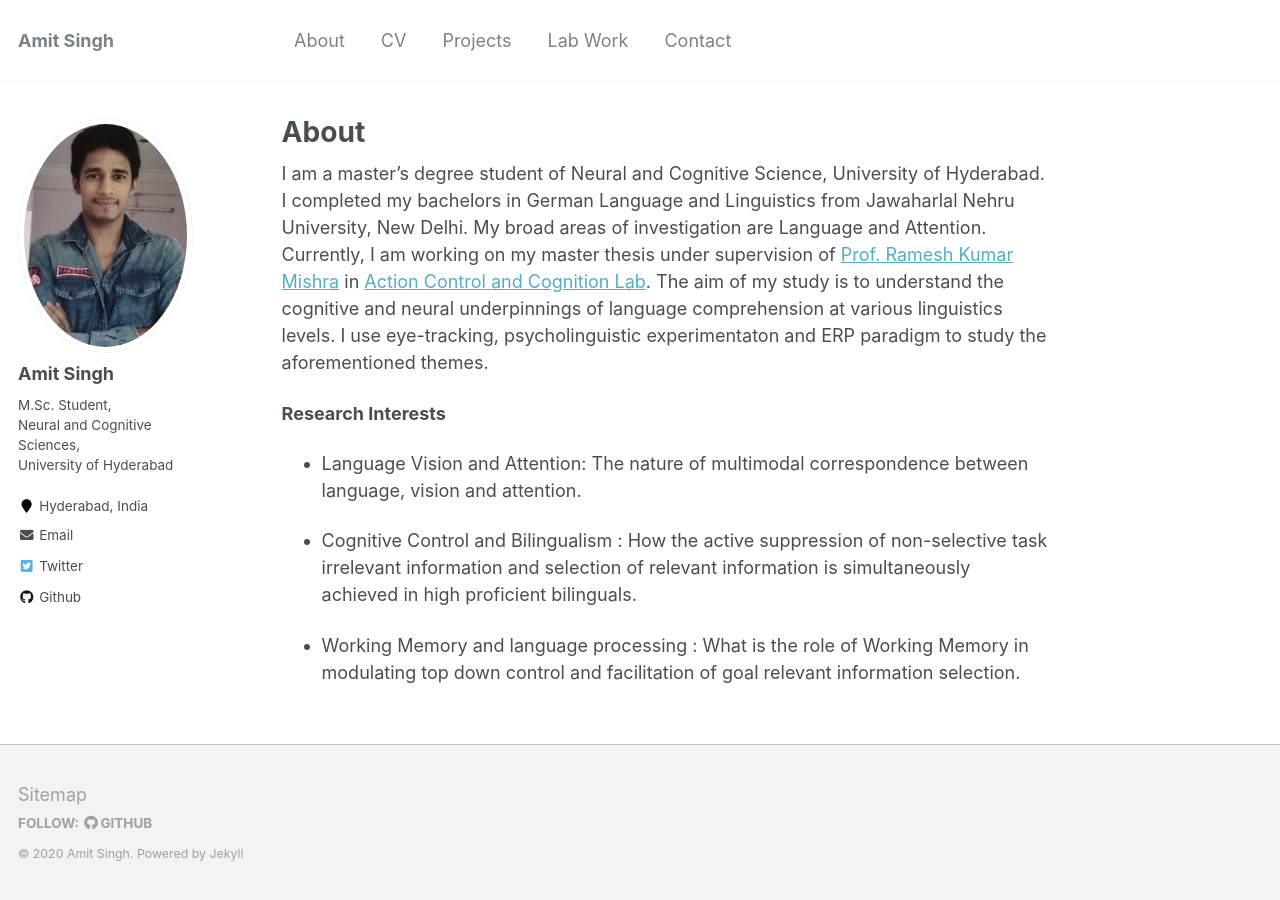
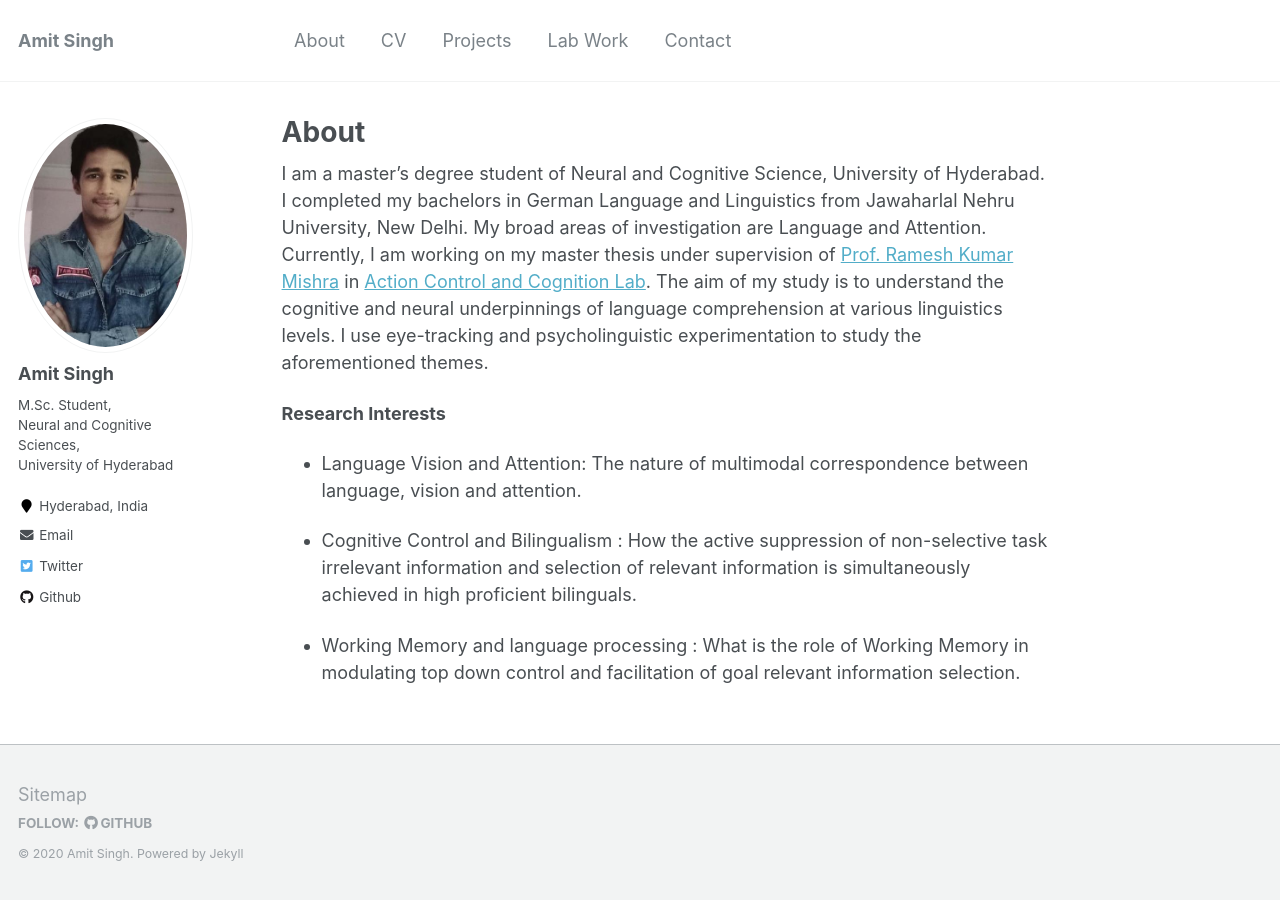
Before and after one commit to amits1ngh/amits1ngh.github.io, a Jekyll site: the page built from _pages/self.md, in a window 1280 px wide. Built offline with Jekyll 4.4.1, drawn with Linux system fonts in a browser that asks for light colours.

Commit message:
Update self.md

```diff
--- a/_pages/self.md
+++ b/_pages/self.md
@@ -6,7 +6,7 @@ redirect_from:
   - "/nmp/"
   - "/nmp.html"
 ---
-I am a master's degree student of Neural and Cognitive Science, University of Hyderabad. I completed my bachelors in German Language and Linguistics from Jawaharlal Nehru University, New Delhi. My broad areas of investigation are Language and Attention. Currently, I am working on my master thesis under supervision of [Prof. Ramesh Kumar Mishra](https://rameshkumarmishra.wordpress.com/) in [Action Control and Cognition Lab](https://actioncontrolcognitionlaboratory.wordpress.com/). The aim of my study is to understand the cognitive and neural underpinnings of language comprehension at various linguistics levels. I use eye-tracking, psycholinguistic experimentaton and ERP paradigm to study the aforementioned themes.
+I am a master's degree student of Neural and Cognitive Science, University of Hyderabad. I completed my bachelors in German Language and Linguistics from Jawaharlal Nehru University, New Delhi. My broad areas of investigation are Language and Attention. Currently, I am working on my master thesis under supervision of [Prof. Ramesh Kumar Mishra](https://rameshkumarmishra.wordpress.com/) in [Action Control and Cognition Lab](https://actioncontrolcognitionlaboratory.wordpress.com/). The aim of my study is to understand the cognitive and neural underpinnings of language comprehension at various linguistics levels. I use eye-tracking and psycholinguistic experimentation to study the aforementioned themes.
 
 **Research Interests**
 - Language Vision and Attention: The nature of multimodal correspondence between language, vision and attention.
```
